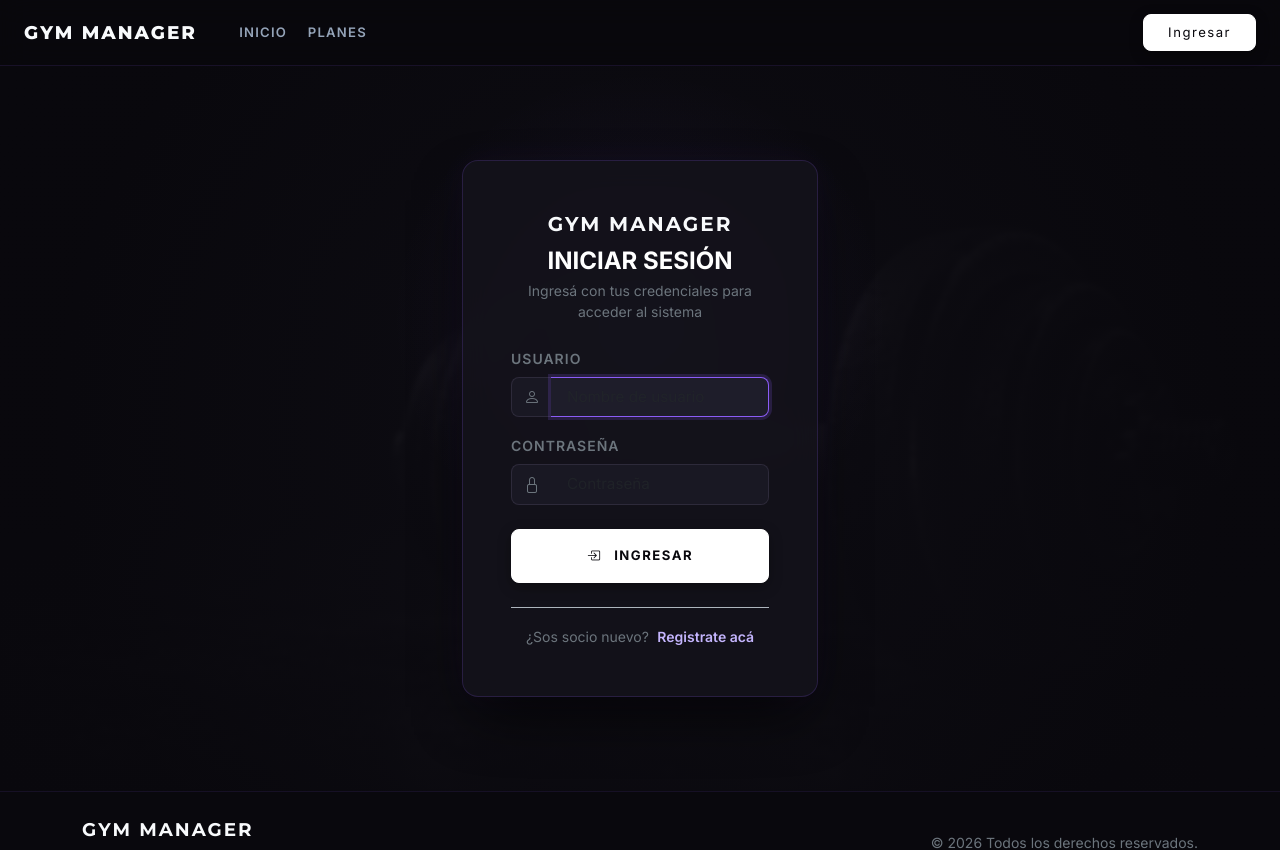
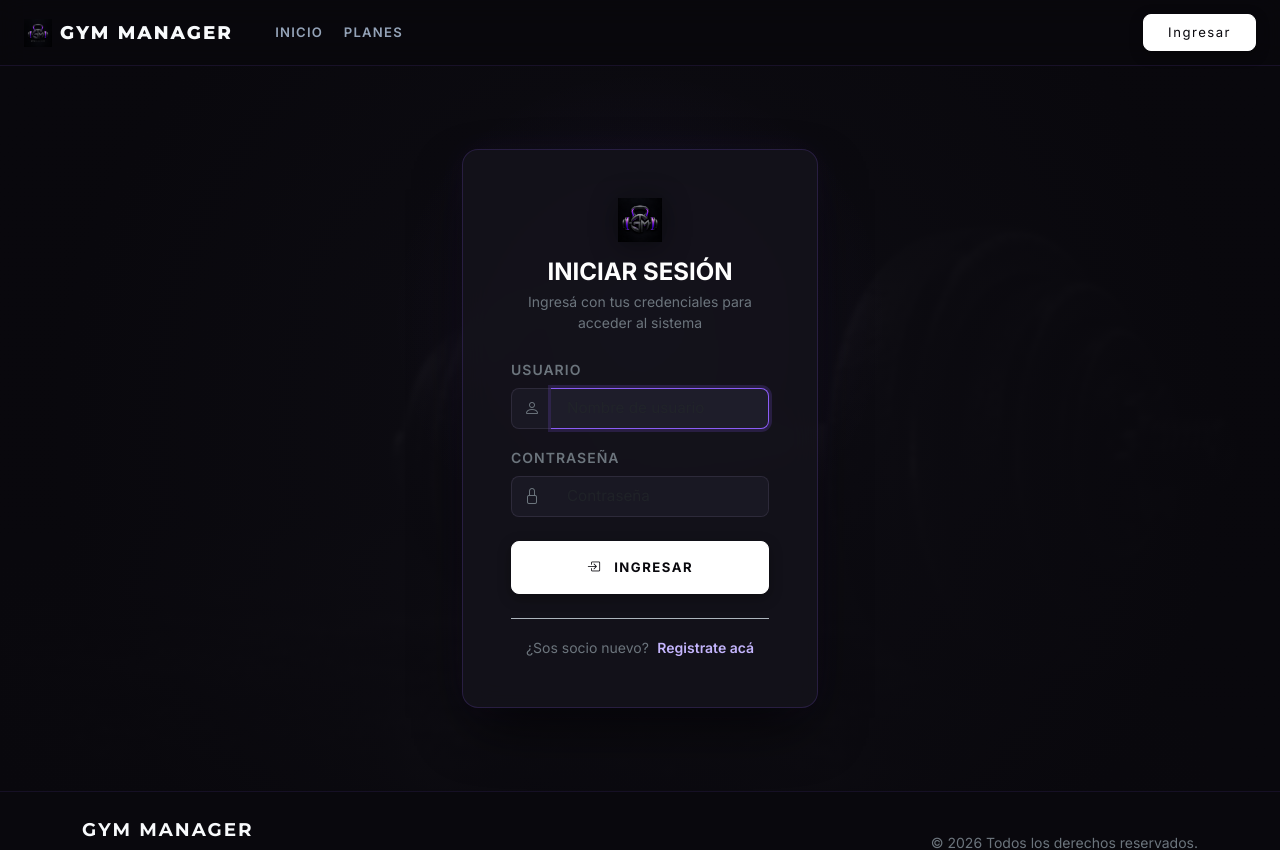
Before and after one commit to Marianoabizanda/Proyecto-Gym, a Django app: page /login/ in a window 1280 px wide. Shown: the top 850 px of the page. Run offline with Django 5.2, Linux system fonts and the light colour scheme.

Commit message:
Integrar identidad visual de Gym Manager

```diff
--- a/static/css/styles.css
+++ b/static/css/styles.css
@@ -108,6 +108,18 @@ body {
 
 .gym-brand-logo:hover {
     color: var(--gym-accent-light) !important;
+}
+
+.gym-navbar-icon {
+    height: 28px;
+    width: auto;
+    object-fit: contain;
+    display: inline-block;
+    transition: transform 0.2s ease;
+}
+
+.gym-brand-logo:hover .gym-navbar-icon {
+    transform: scale(1.05);
 }
 
 .gym-nav-link {
@@ -443,6 +455,14 @@ body {
     z-index: 1;
 }
 
+.gym-auth-logo {
+    max-height: 44px;
+    width: auto;
+    object-fit: contain;
+    display: inline-block;
+    filter: drop-shadow(0 4px 14px rgba(0, 0, 0, 0.4));
+}
+
 /* Tarjeta de Login (Elegante Glassmorphism Discreto) */
 .gym-auth-card {
     background: rgba(20, 19, 27, 0.88);
--- a/templates/accounts/login.html
+++ b/templates/accounts/login.html
@@ -18,9 +18,7 @@
                 <div class="gym-auth-card p-4 p-md-5">
                     <!-- Encabezado de la tarjeta -->
                     <div class="text-center mb-4">
-                        <span class="gym-brand-logo d-inline-block text-white mb-2 fs-5">
-                            GYM MANAGER
-                        </span>
+                        <img src="{% static 'images/gym_manager_logo.png' %}" alt="GYM MANAGER" class="gym-auth-logo mb-3">
                         <h2 class="text-uppercase fw-extrabold text-white mb-1 fs-4">
                             Iniciar Sesión
                         </h2>
--- a/templates/includes/navbar.html
+++ b/templates/includes/navbar.html
@@ -1,8 +1,10 @@
+{% load static %}
 <nav class="navbar navbar-expand-lg navbar-dark gym-navbar sticky-top">
     <div class="container-fluid px-3 px-lg-4">
-        <!-- Logo / Marca Textual -->
-        <a class="navbar-brand gym-brand-logo fw-extrabold" href="{% url 'accounts:home' %}">
-            GYM MANAGER
+        <!-- Logo / Marca con Isotipo -->
+        <a class="navbar-brand gym-brand-logo fw-extrabold d-flex align-items-center" href="{% url 'accounts:home' %}">
+            <img src="{% static 'images/gym_manager_icon.png' %}" alt="Icono GYM MANAGER" class="gym-navbar-icon me-2">
+            <span>GYM MANAGER</span>
         </a>
 
         <!-- Botón Toggler para Móviles -->
```
Also changed, not shown: static/images/gym_manager_icon.png (added), static/images/gym_manager_logo.png (added).
